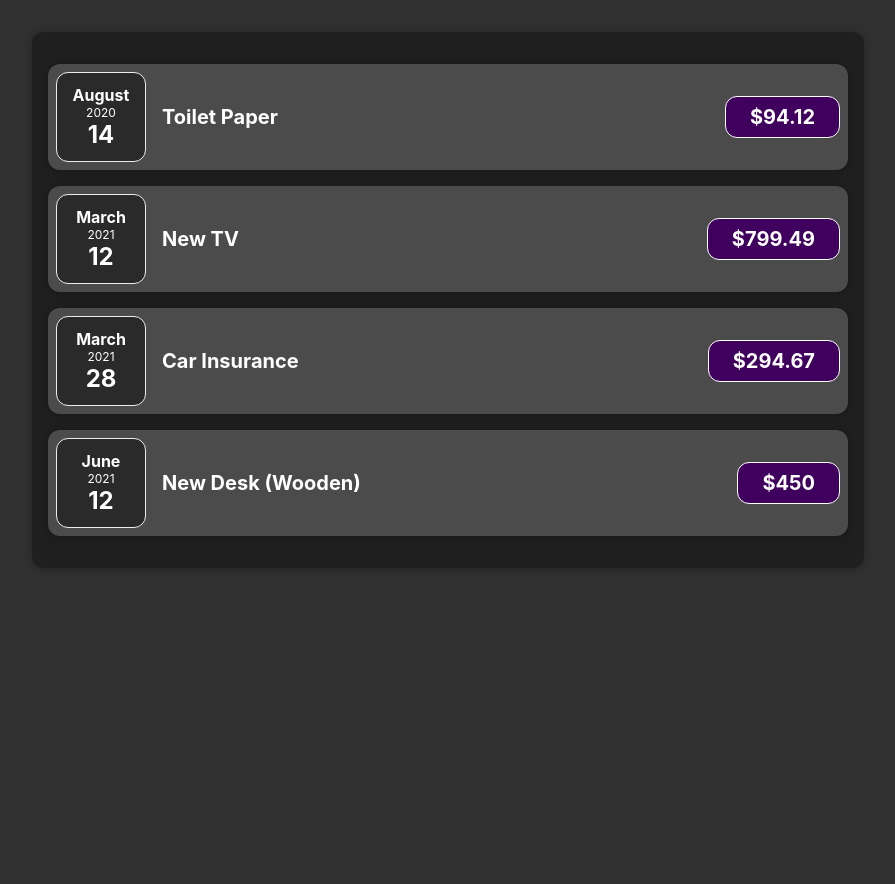
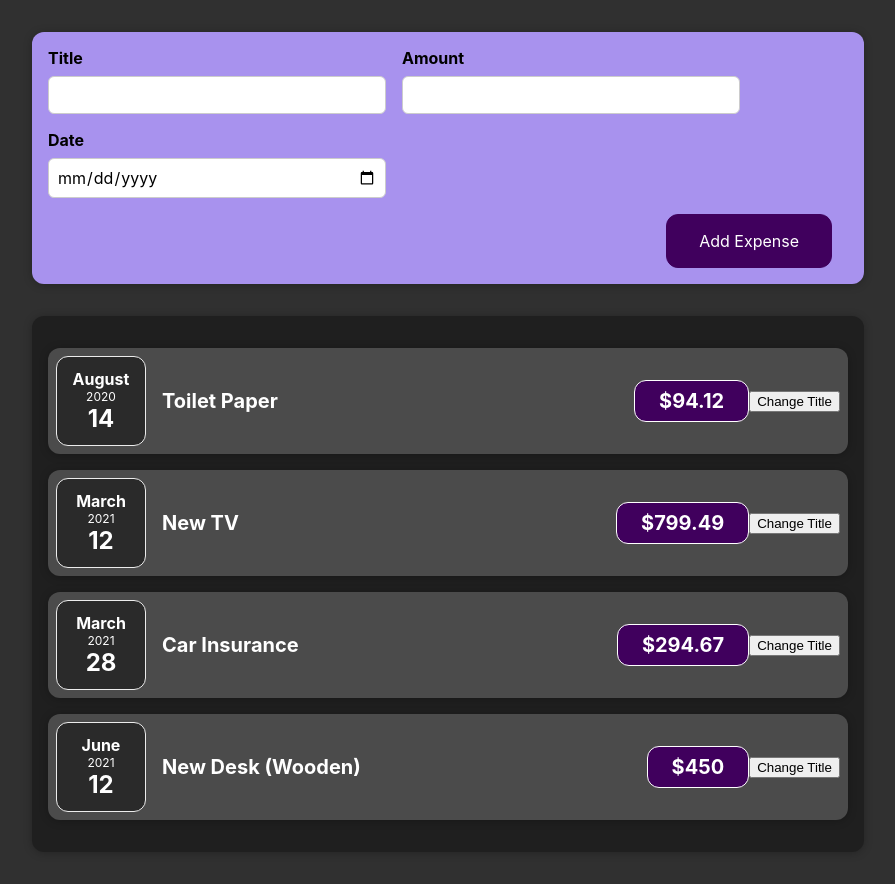
Before and after one commit to Praise25/Expense-Tracker, a React (Create React App) app: page / in a window 1280 px wide. Shown: the whole page, without its empty margins (192-1087 px from the left). Before the commit the page ends 800 px from the top, so only its background shows below. Built offline with nearby package versions, Linux system fonts and the light colour scheme.

Commit message:
pre-assignment version

```diff
--- a/src/App.js
+++ b/src/App.js
@@ -1,5 +1,6 @@
 import "./App.css";
 import Expenses from "./components/Expenses/Expenses";
+import NewExpense from "./components/NewExpense/NewExpense";
 
 const App = () => {
   const expenses = [
@@ -29,8 +30,14 @@
     },
   ];
 
+  const addExpenseHandler = (expense) => {
+    console.log("In App.js");
+    console.log(expense);
+  }
+
   return (
     <div>
+      <NewExpense onAddExpense={addExpenseHandler} />
       <Expenses expenseData={expenses}/>
     </div>
   );
--- a/src/components/Expenses/ExpenseItem.jsx
+++ b/src/components/Expenses/ExpenseItem.jsx
@@ -1,18 +1,27 @@
 import "./ExpenseItem.css";
 import ExpenseDate from "./ExpenseDate";
 import Card from "../UI/Card";
+import { useState } from "react";
 
 const ExpenseItem = (props) => {
   props = {...props.expenseDetails};
+  const [title, setTitle] = useState(props.title);
+
+  const clickHandler = () => {
+    setTitle("Updated!");
+    console.log(title);
+  }
+
   return (
     <Card className="expense-item">
       <div>
         <ExpenseDate date={props.date} />
       </div>
       <div className="expense-item-description">
-        <h2>{props.title}</h2>
+        <h2>{title}</h2>
         <div className="expense-item-price">${props.amount}</div>
       </div>
+      <button onClick={clickHandler}>Change Title</button>
     </Card>
   );
 }
--- /dev/null
+++ b/src/components/NewExpense/ExpenseForm.css
@@ -0,0 +1,26 @@
+.new-expense-controls {
+  display: flex;
+  flex-wrap: wrap;
+  gap: 1rem;
+  margin-bottom: 1rem;
+  text-align: left;
+}
+
+.new-expense-control label {
+  font-weight: bold;
+  margin-bottom: 0.5rem;
+  display: block;
+}
+
+.new-expense-control input {
+  font: inherit;
+  padding: 0.5rem;
+  border-radius: 6px;
+  border: 1px solid #ccc;
+  width: 20rem;
+  max-width: 100%;
+}
+
+.new-expense-actions {
+  text-align: right;
+}
--- /dev/null
+++ b/src/components/NewExpense/ExpenseForm.jsx
@@ -0,0 +1,91 @@
+import "./ExpenseForm.css";
+import { useState } from "react";
+
+const ExpenseForm = (props) => {
+  const [newTitle, setNewTitle] = useState("");
+  const [newAmount, setNewAmount] = useState("");
+  const [newDate, setNewDate] = useState("");
+
+  // How we would write the state functions if we decided to use only one state
+  // const [userInput, setUserInput] = useState({
+  //   newTitle: "",
+  //   newAmount: "",
+  //   newDate: ""
+  // });
+
+  const titleChangeHandler = (event) => {
+    setNewTitle(event.target.value);
+    // setUserInput((prev) => {
+    //   return {...prev, newTitle: event.target.value}
+    // })
+  };
+
+  const amountChangeHandler = (event) => {
+    setNewAmount(event.target.value);
+    // setUserInput((prev) => {
+    //   return {...prev, newAmount: event.target.value}
+    // })
+  };
+
+  const dateChangeHandler = (event) => {
+    setNewDate(event.target.value);
+    // setUserInput((prev) => {
+    //   return {...prev, newDate: event.target.value}
+    // })
+  };
+
+  const submitHandler = (event) => {
+    event.preventDefault();
+
+    const expenseData = {
+      title: newTitle,
+      amount: newAmount,
+      date: new Date(newDate),
+    };
+
+    props.onSaveExpenseData(expenseData);
+    setNewTitle("");
+    setNewAmount("");
+    setNewDate("");
+  };
+
+  return (
+    <form onSubmit={submitHandler}>
+      <div className="new-expense-controls">
+        <div className="new-expense-control">
+          <label>Title</label>
+          <input
+            type="text"
+            value={newTitle}
+            onChange={titleChangeHandler}
+          />
+        </div>
+        <div className="new-expense-control">
+          <label>Amount</label>
+          <input
+            type="number"
+            value={newAmount}
+            min="0.01"
+            step="0.01"
+            onChange={amountChangeHandler}
+          />
+        </div>
+        <div className="new-expense-control">
+          <label>Date</label>
+          <input
+            type="date"
+            value={newDate}
+            min="2019-01-01"
+            max="2023-12-31"
+            onChange={dateChangeHandler}
+          />
+        </div>
+      </div>
+      <div className="new-expense-actions">
+        <button type="submit">Add Expense</button>
+      </div>
+    </form>
+  );
+};
+
+export default ExpenseForm;
--- /dev/null
+++ b/src/components/NewExpense/NewExpense.css
@@ -0,0 +1,38 @@
+.new-expense {
+  background-color: #a892ee;
+  padding: 1rem;
+  margin: 2rem auto;
+  width: 50rem;
+  max-width: 95%;
+  border-radius: 12px;
+  text-align: center;
+  box-shadow: 0 1px 8px rgba(0, 0, 0, 0.25);
+}
+
+.new-expense button {
+  font: inherit;
+  cursor: pointer;
+  padding: 1rem 2rem;
+  border: 1px solid #40005d;
+  background-color: #40005d;
+  color: white;
+  border-radius: 12px;
+  margin-right: 1rem;
+}
+
+.new-expense button:hover,
+.new-expense button:active {
+  background-color: #510674;
+  border-color: #510674;
+}
+
+.new-expense button.alternative {
+  color: #220131;
+  border-color: transparent;
+  background-color: transparent;
+}
+
+.new-expense button.alternative:hover,
+.new-expense button.alternative:active {
+  background-color: #ddb3f8;
+}
--- /dev/null
+++ b/src/components/NewExpense/NewExpense.jsx
@@ -0,0 +1,20 @@
+import "./NewExpense.css";
+import ExpenseForm from "./ExpenseForm";
+
+const NewExpense = (props) => {
+  const saveExpenseDataHandler = (enteredExpenseData) => {
+    const expenseData = {
+      ...enteredExpenseData,
+      id: Math.random().toString()
+    }
+    props.onAddExpense(expenseData);
+  }
+
+  return (
+    <div className="new-expense">
+      <ExpenseForm onSaveExpenseData={saveExpenseDataHandler} />
+    </div>
+  )
+};
+
+export default NewExpense;
```
